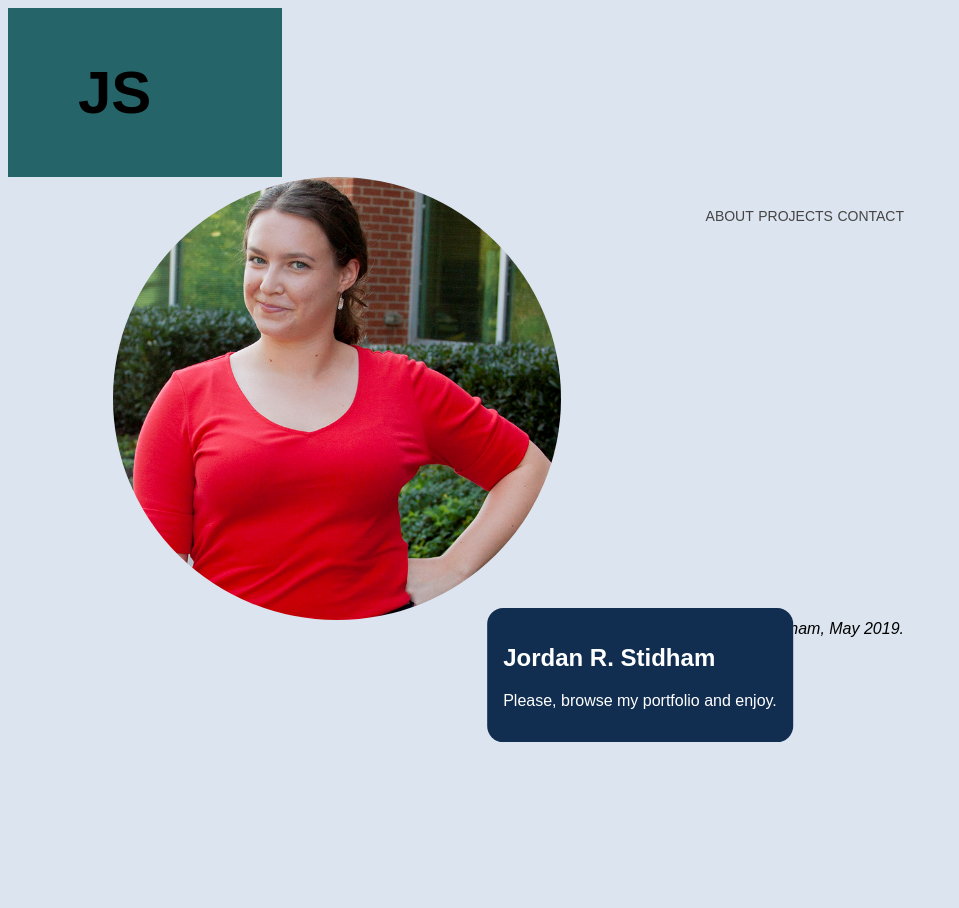
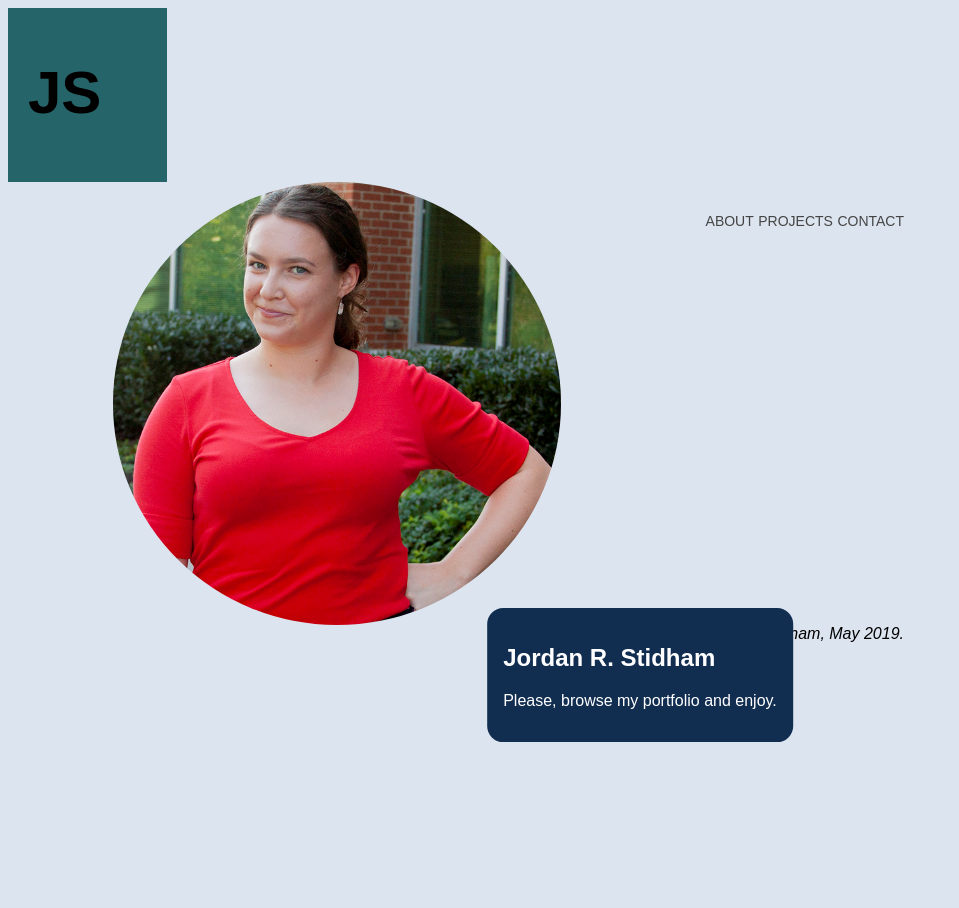
Before and after one commit to jordanstidham/PORTFOLIO, a Jekyll site: the page built from README.md, in a window 1280 px wide. Shown: the whole page, without its empty margins (0-959 px from the left). Built offline with Jekyll 4.4.1, drawn with Linux system fonts in a browser that asks for light colours; our own code applies the rules of GitHub Pages for plain Markdown files.

Commit message:
Update main.css

```diff
--- a/css/main.css
+++ b/css/main.css
@@ -12,7 +12,7 @@ body {
 .head {
     background-color: #256569;
     color: black;
-    padding: 10px 70px;
+    padding: 10px 5px 15px 20px;
     font-size: 30px;
     width: 15%;
 }
```
